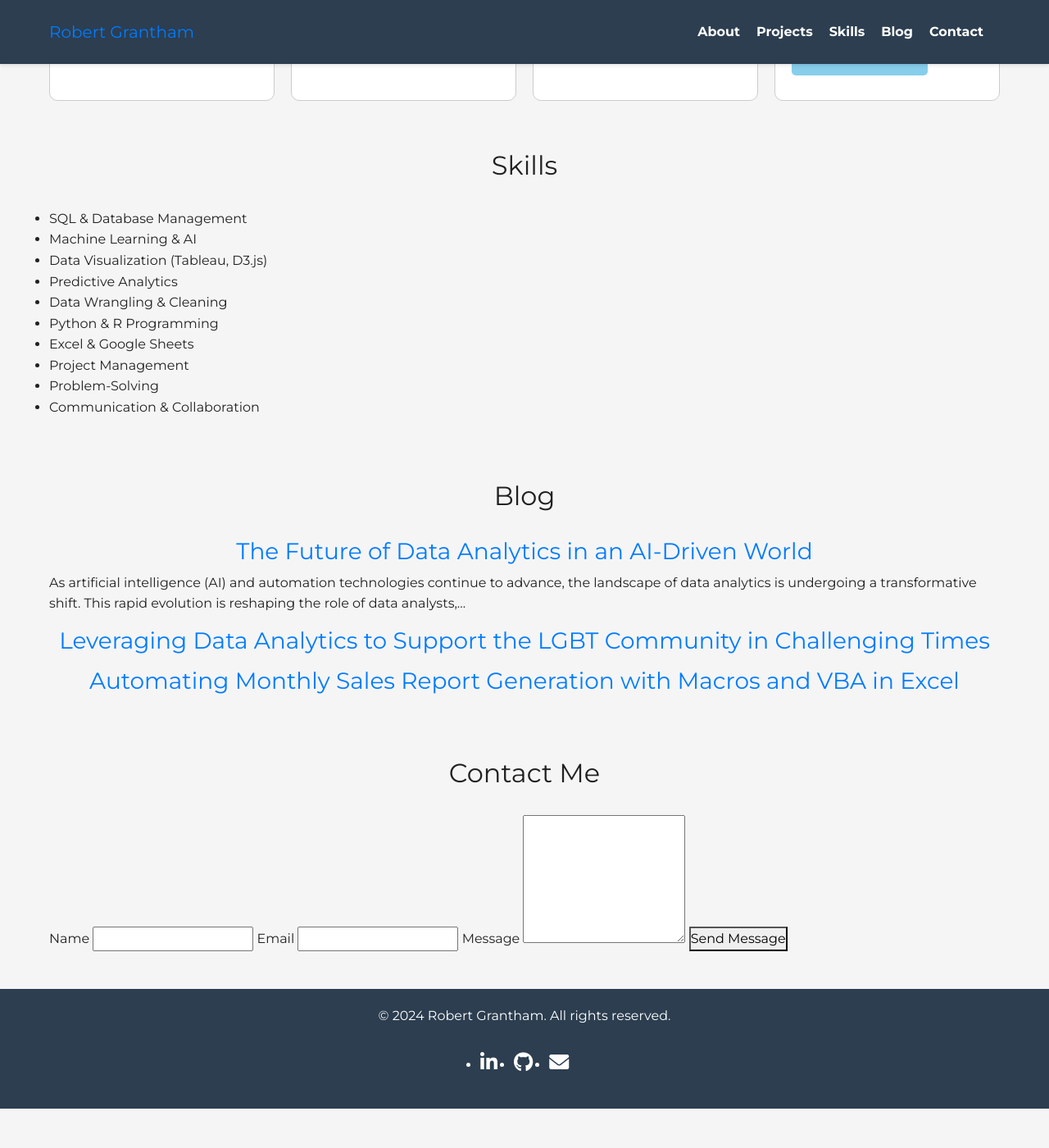
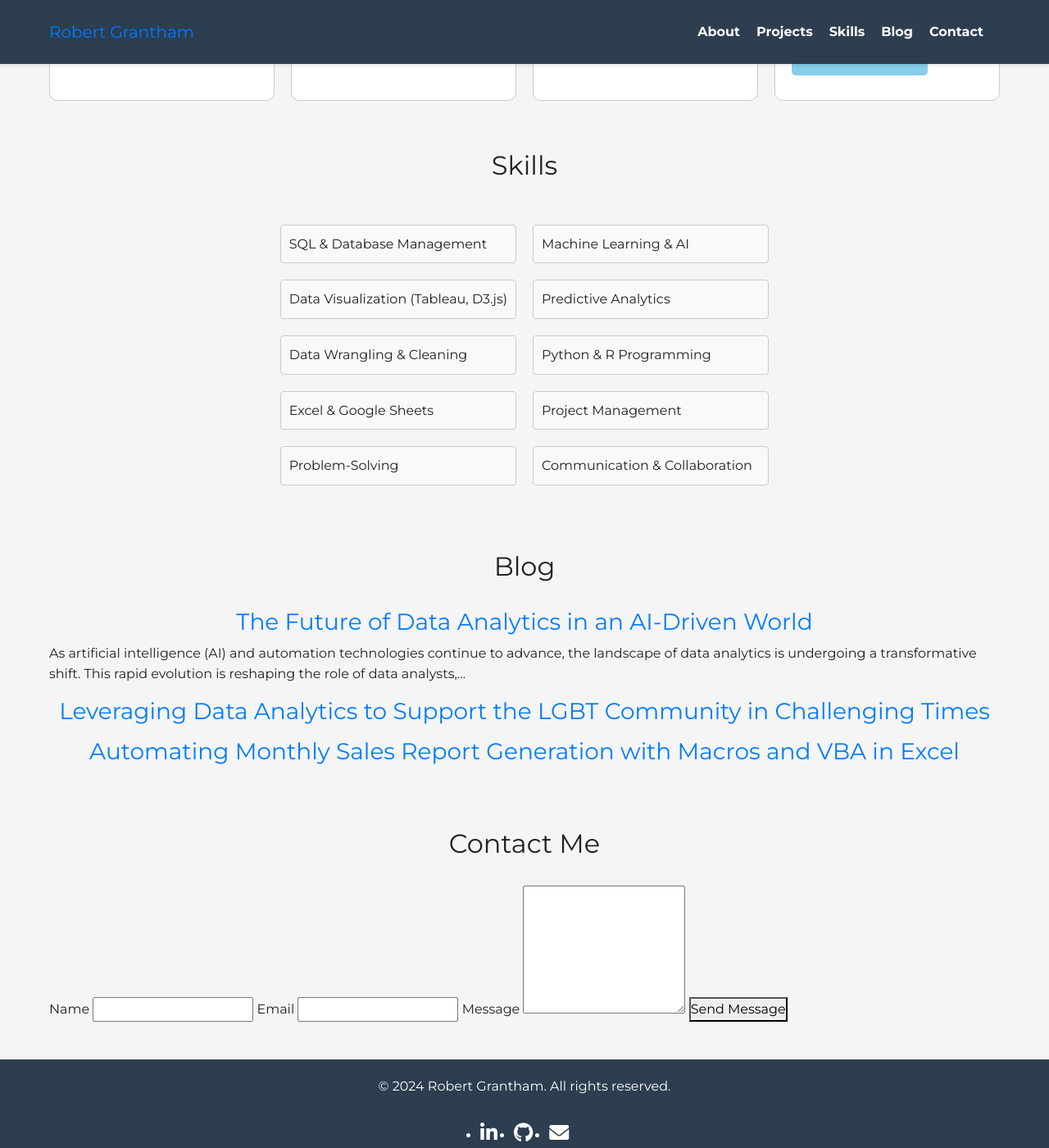
Before and after one commit to rgrantham82/rgrantham82.github.io, a Jekyll site: the page built from index.html, in a window 1280 px wide and 1400 px high, scrolled down 2405 px. Shown: the whole window at 82% size. Built offline with Jekyll 4.4.1, drawn with Linux system fonts in a browser that asks for light colours; nearby versions of some CDN libraries; before the commit the page ends 3757 px from its top, so only the background shows below that.

Commit message:
Update styles.css

```diff
--- a/assets/css/styles.css
+++ b/assets/css/styles.css
@@ -574,6 +574,34 @@ footer {
     display: block;
 }
 
+.skills-container {
+  display: flex;
+  justify-content: center;
+  padding: 20px;
+}
+
+.skills-list {
+  display: grid;
+  grid-template-columns: repeat(2, 1fr);
+  gap: 20px;
+  list-style: none;
+  padding: 0;
+  margin: 0;
+}
+
+.skills-list li {
+  background-color: #f9f9f9;
+  padding: 10px;
+  border: 1px solid #ccc;
+  border-radius: 4px;
+  transition: transform 0.3s, box-shadow 0.3s;
+}
+
+.skills-list li:hover {
+  transform: translateY(-5px);
+  box-shadow: 0 4px 8px rgba(0, 0, 0, 0.2);
+}
+
 /* Animations */
 @keyframes fadeIn {
     from {
```
